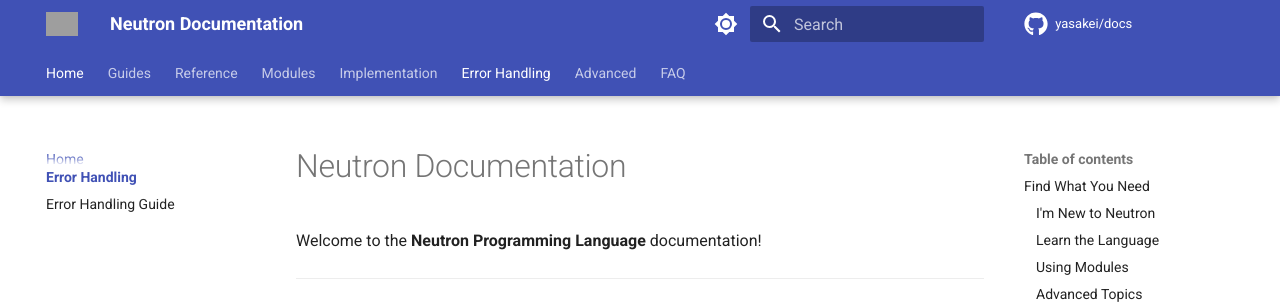
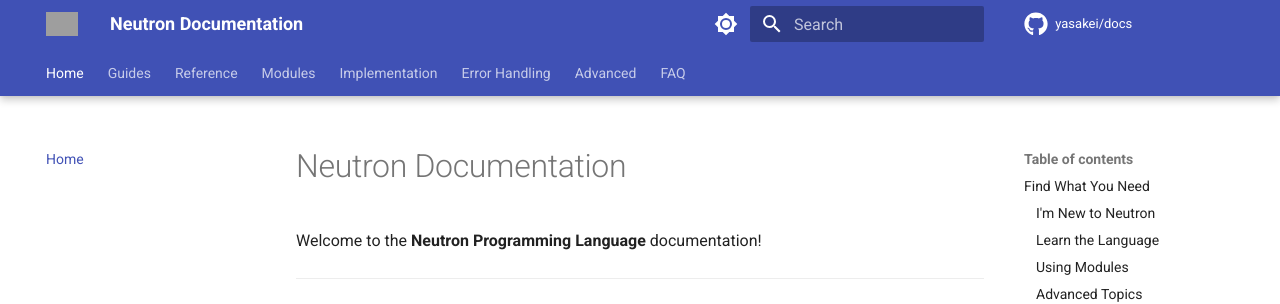
Before and after one commit to yasakei/docs, an MkDocs documentation site: the page built from docs/index.md, in a window 1280 px wide. Shown: the top 304 px of the page. Built offline with MkDocs 1.6.1 and Material for MkDocs 9.7.7, drawn with Linux system fonts in a browser that asks for light colours; comment, search, counter and statistics services are not loaded; part of the change alters nothing that is shown; grey boxes are pictures that could not be loaded.

Commit message:
fix: correct mkdocs navigation paths and remove invalid social icon
Co-authored-by: Qwen-Coder <qwen-coder@alibabacloud.com>

```diff
--- a/mkdocs.yml
+++ b/mkdocs.yml
@@ -42,8 +42,6 @@ extra:
   social:
     - icon: fontawesome/brands/github
       link: https://github.com/yasakei/neutron
-    - icon: fontawesome/brands/discuss
-      link: https://github.com/yasakei/neutron/discussions
   generator: false
 
 # Extensions
@@ -90,54 +88,53 @@ markdown_extensions:
 nav:
   - Home: index.md
   - Guides:
-    - index.md
-    - Quick Start: quickstart.md
-    - Build Guide: build.md
-    - Common Pitfalls: common-pitfalls.md
-    - Project System: project-system.md
-    - Test Suite: test-suite.md
-    - Durable Execution: durable-execution.md
+    - guides/index.md
+    - Quick Start: guides/quickstart.md
+    - Build Guide: guides/build.md
+    - Common Pitfalls: guides/common-pitfalls.md
+    - Project System: guides/project-system.md
+    - Test Suite: guides/test-suite.md
+    - Durable Execution: guides/durable-execution.md
   - Reference:
-    - index.md
-    - Language Reference: language_reference.md
-    - Module System: module-system.md
-    - Type System: ../type-system.md
-    - Box Integration: box-project-integration.md
-    - Cross-Platform: cross-platform.md
-    - Buffers: buffers.md
-    - Syntax Cheat Sheet: syntax-quick-ref.md
+    - reference/index.md
+    - Language Reference: reference/language_reference.md
+    - Module System: reference/module-system.md
+    - Box Integration: reference/box-project-integration.md
+    - Cross-Platform: reference/cross-platform.md
+    - Buffers: reference/buffers.md
+    - Syntax Cheat Sheet: reference/syntax-quick-ref.md
   - Modules:
-    - index.md
+    - modules/index.md
     - Core:
-      - sys: sys_module.md
-      - json: json_module.md
-      - http: http_module.md
-      - math: math_module.md
+      - sys: modules/sys_module.md
+      - json: modules/json_module.md
+      - http: modules/http_module.md
+      - math: modules/math_module.md
     - Data & Strings:
-      - fmt: fmt_module.md
-      - strings: strings_module.md
-      - arrays: arrays_module.md
-      - collections: collections_module.md
+      - fmt: modules/fmt_module.md
+      - strings: modules/strings_module.md
+      - arrays: modules/arrays_module.md
+      - collections: modules/collections_module.md
     - System & Time:
-      - time: time_module.md
-      - process: process_module.md
-      - path: path_module.md
-      - async: async_module.md
+      - time: modules/time_module.md
+      - process: modules/process_module.md
+      - path: modules/path_module.md
+      - async: modules/async_module.md
     - Utilities:
-      - log: log_module.md
-      - regex: regex_module.md
-      - random: random_module.md
-      - crypto: crypto_module.md
+      - log: modules/log_module.md
+      - regex: modules/regex_module.md
+      - random: modules/random_module.md
+      - crypto: modules/crypto_module.md
   - Implementation:
-    - index.md
-    - JIT Compilation: jit.md
-    - AOT Compilation: aot.md
-    - Roadmap: roadmap.md
-    - Known Issues: known-issues.md
+    - implementation/index.md
+    - JIT Compilation: implementation/jit.md
+    - AOT Compilation: implementation/aot.md
+    - Roadmap: implementation/roadmap.md
+    - Known Issues: implementation/known-issues.md
   - Error Handling:
-    - index.md
-    - Error Handling Guide: error-handling.md
+    - error_handling/index.md
+    - Error Handling Guide: error_handling/error-handling.md
   - Advanced:
-    - Extending Neutron: ../extending-neutron.md
-    - LSP Setup: ../lsp.md
-  - FAQ: ../faq.md
+    - Extending Neutron: extending-neutron.md
+    - LSP Setup: lsp.md
+  - FAQ: faq.md
```
